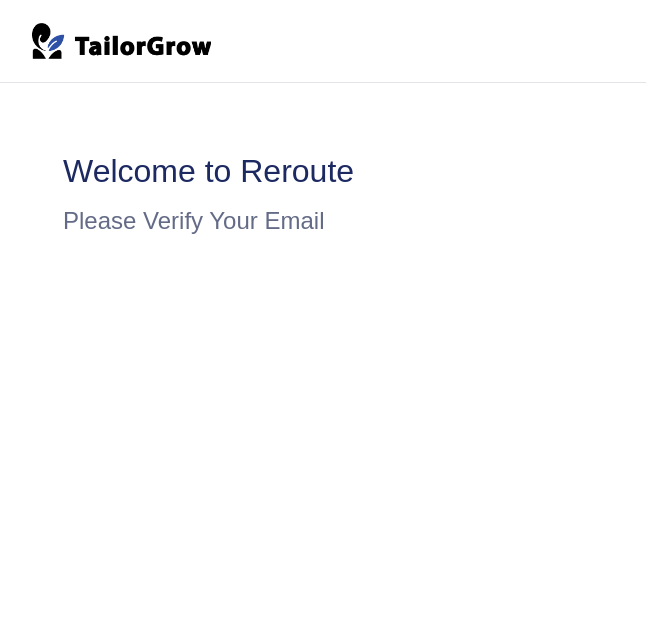
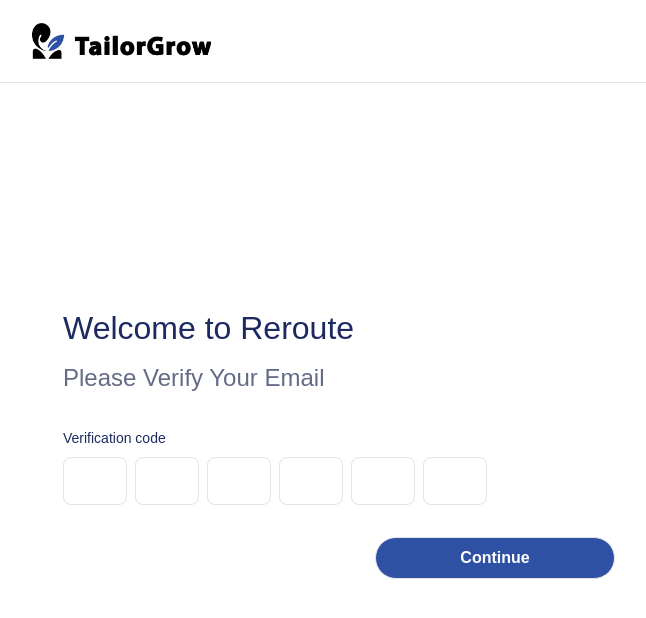
Before and after one commit to titan-2090/tailor, a Next.js app: page /otpverification in a window 1280 px wide. Shown: the top 618 px of the page, without its empty margins (1-647 px from the left). Built offline with nearby package versions, Linux system fonts and the light colour scheme.

Commit message:
feat: add otp form

```diff
--- a/package.json
+++ b/package.json
@@ -17,12 +17,13 @@
     "class-variance-authority": "^0.7.0",
     "clsx": "^2.1.1",
     "crypto": "^1.0.1",
+    "input-otp": "^1.4.1",
     "lucide-react": "^0.456.0",
+    "next": "14.2.17",
     "next-auth": "^4.24.10",
     "prisma": "^5.22.0",
     "react": "^18",
     "react-dom": "^18",
-    "next": "14.2.17",
     "resend": "^4.0.1-alpha.0",
     "tailwind-merge": "^2.5.4",
     "tailwindcss-animate": "^1.0.7",
--- a/src/app/otpverification/page.tsx
+++ b/src/app/otpverification/page.tsx
@@ -1,22 +1,12 @@
-import OPTForm from "@/components/forms/opt-form";
+import OTPForm from "@/components/forms/opt-form";
 import Header from "@/components/shared/header";
 
 const page = () => {
   return (
-    <div className="min-h-screen">
+    <div className="min-h-screen flex flex-col">
       <Header />
-      <div className="flex items-center p-[64px] gap-[48px]">
-        <div className="flex flex-col gap-[32px] flex-1 rounded-[16px]">
-          <div className="flex flex-col gap-[8px]">
-            <p className="text-h2 text-second-foreground font-[500]">
-              Welcome to Reroute
-            </p>
-            <p className="text-h4 text-third-foreground">
-              Please Verify Your Email
-            </p>
-          </div>
-          <OPTForm />
-        </div>
+      <div className="flex items-center p-[64px] gap-[48px] flex-1">
+        <OTPForm />
         <div className="flex-1"></div>
       </div>
     </div>
--- /dev/null
+++ b/src/components/buttons/submit-button.tsx
@@ -0,0 +1,32 @@
+import { cn } from "@/lib/utils";
+
+const SubmitButton = ({
+  type,
+  disabled,
+  isLoading,
+  className,
+  onClick,
+}: {
+  type?: "submit" | "button";
+  disabled: boolean;
+  isLoading?: boolean;
+  className?: string;
+  onClick?: () => void;
+}) => {
+  return (
+    <button
+      type={type ? "submit" : type}
+      disabled={disabled}
+      className={cn(
+        "px-[16px] py-[8px] bg-highlight border-[1px] border-solid rounded-[80px] text-invert-foreground font-bold",
+        disabled ? "opacity-50" : "",
+        className
+      )}
+      onClick={onClick}
+    >
+      {isLoading ? "Loading..." : "Continue"}
+    </button>
+  );
+};
+
+export default SubmitButton;
--- a/src/components/forms/opt-form.tsx
+++ b/src/components/forms/opt-form.tsx
@@ -1,19 +1,115 @@
 "use client";
 
-import { useRef } from "react";
+import React, { useRef, useState } from "react";
+import SubmitButton from "../buttons/submit-button";
+import { z } from "zod";
+import ErrorMsg from "../shared/error";
 
-const OPTForm = () => {
-  const inputRefs = Array.from({ length: 4 }, () =>
-    useRef<HTMLInputElement>(null)
-  );
+// declare type for the props
+
+type InputProps = {
+  length?: number;
+};
+
+const FormSchema = z.object({
+  pin: z.string().min(6, {
+    message: "Your one-time password must be 6 characters.",
+  }),
+});
+
+const OTPInput = ({ length = 6 }: InputProps) => {
+  const [isLoading, setIsLoading] = useState(false);
+  const [error, setError] = useState("");
+  // if you're not using Typescript, simply do const inputRef = useRef()
+
+  const inputRef = useRef<HTMLInputElement[]>(Array(length).fill(null));
+
+  // if you're not using Typescript, do useState()
+  const [OTP, setOTP] = useState<string[]>(Array(length).fill(""));
+
+  const handleTextChange = (input: string, index: number) => {
+    const newPin = [...OTP];
+    newPin[index] = input;
+    setOTP(newPin);
+
+    // check if the user has entered the first digit, if yes, automatically focus on the next input field and so on.
+
+    if (input.length === 1 && index < length - 1) {
+      inputRef.current[index + 1]?.focus();
+    }
+
+    if (input.length === 0 && index > 0) {
+      inputRef.current[index - 1]?.focus();
+    }
+  };
+
+  const handleSubmit = () => {
+    setIsLoading(true);
+
+    try {
+      FormSchema.safeParse({ pin: OTP.join("") });
+    } catch (error) {
+      console.log(error);
+    } finally {
+      setIsLoading(false);
+    }
+    setError("");
+
+    try {
+      // Validate email before submission
+      FormSchema.safeParse({ pin: OTP.join("") });
+
+      //To Do Verify OTP funtion
+    } catch (err) {
+      if (err instanceof z.ZodError) {
+        setError(err.errors[0].message);
+      }
+      setError("Something went wrong. Please try again later.");
+    } finally {
+      setIsLoading(false);
+    }
+  };
 
   return (
-    <div>
-      {inputRefs.map((ref, index) => {
-        return <input key={index} type="text" maxLength={1} ref={ref} />;
-      })}
+    <div className="flex flex-col gap-[32px] flex-1 rounded-[16px]">
+      <div className="flex flex-col gap-[8px]">
+        <p className="text-h2 text-second-foreground font-[500]">
+          Welcome to Reroute
+        </p>
+        <p className="text-h4 text-third-foreground">
+          Please Verify Your Email
+        </p>
+      </div>
+      <div className="flex flex-col gap-[8px]">
+        <p className="text-m">Verification code</p>
+        <div className="flex gap-[8px]">
+          {Array.from({ length }, (_, index) => (
+            <input
+              key={index}
+              type="text"
+              maxLength={1}
+              value={OTP[index]}
+              onChange={(e) => handleTextChange(e.target.value, index)}
+              ref={(ref) => {
+                if (ref) inputRef.current[index] = ref;
+              }}
+              className="w-[64px] h-[48px] text-center border-[1px] border-first-stroke rounded-[8px]"
+            />
+          ))}
+        </div>
+        <ErrorMsg error={error} />
+      </div>
+      <div className="text-right">
+        <SubmitButton
+          type="button"
+          disabled={false}
+          isLoading={isLoading}
+          className="w-[240px]"
+          onClick={handleSubmit}
+        />
+      </div>
     </div>
   );
 };
 
-export default OPTForm;
+export default OTPInput;
--- a/src/components/forms/user-email-form.tsx
+++ b/src/components/forms/user-email-form.tsx
@@ -1,12 +1,13 @@
 "use client";
 
 import { signup } from "@/lib/actions";
-import { cn } from "@/lib/utils";
 import Link from "next/link";
 import { redirect } from "next/navigation";
 import { useState } from "react";
 import { z } from "zod";
 import GoogleButton from "../buttons/google-button";
+import SubmitButton from "../buttons/submit-button";
+import ErrorMsg from "../shared/error";
 
 const emailSchema = z.object({
   email: z.string().email("Please enter a valid email address"),
@@ -50,19 +51,10 @@ const UserEmailForm = () => {
             placeholder="Email"
             className="px-[16px] py-[12px] border-first-stroke border-[1px] border-solid rounded-[8px]"
           />
-          {error && <span className="text-red-500 text-sm">{error}</span>}
+          <ErrorMsg error={error} />
         </div>
         <div className="flex flex-col gap-[12px]">
-          <button
-            type="submit"
-            disabled={isLoading || !email}
-            className={cn(
-              "px-[16px] py-[8px] bg-highlight border-[1px] border-solid rounded-[80px] text-invert-foreground font-bold",
-              email ? "" : "opacity-50"
-            )}
-          >
-            {isLoading ? "Loading..." : "Continue"}
-          </button>
+          <SubmitButton disabled={!email || isLoading} isLoading={isLoading} />
           <p className="text-s text-center">
             By continuing, you are agreeing to Reroute&apos;s
             <br />
--- /dev/null
+++ b/src/components/shared/error.tsx
@@ -0,0 +1,7 @@
+const ErrorMsg = ({ error }: { error: string }) => {
+  return (
+    error && <span className="text-negative-foreground text-s">{error}</span>
+  );
+};
+
+export default ErrorMsg;
--- /dev/null
+++ b/src/components/ui/input-otp.tsx
@@ -0,0 +1,71 @@
+"use client"
+
+import * as React from "react"
+import { OTPInput, OTPInputContext } from "input-otp"
+import { Dot } from "lucide-react"
+
+import { cn } from "@/lib/utils"
+
+const InputOTP = React.forwardRef<
+  React.ElementRef<typeof OTPInput>,
+  React.ComponentPropsWithoutRef<typeof OTPInput>
+>(({ className, containerClassName, ...props }, ref) => (
+  <OTPInput
+    ref={ref}
+    containerClassName={cn(
+      "flex items-center gap-2 has-[:disabled]:opacity-50",
+      containerClassName
+    )}
+    className={cn("disabled:cursor-not-allowed", className)}
+    {...props}
+  />
+))
+InputOTP.displayName = "InputOTP"
+
+const InputOTPGroup = React.forwardRef<
+  React.ElementRef<"div">,
+  React.ComponentPropsWithoutRef<"div">
+>(({ className, ...props }, ref) => (
+  <div ref={ref} className={cn("flex items-center", className)} {...props} />
+))
+InputOTPGroup.displayName = "InputOTPGroup"
+
+const InputOTPSlot = React.forwardRef<
+  React.ElementRef<"div">,
+  React.ComponentPropsWithoutRef<"div"> & { index: number }
+>(({ index, className, ...props }, ref) => {
+  const inputOTPContext = React.useContext(OTPInputContext)
+  const { char, hasFakeCaret, isActive } = inputOTPContext.slots[index]
+
+  return (
+    <div
+      ref={ref}
+      className={cn(
+        "relative flex h-10 w-10 items-center justify-center border-y border-r border-input text-sm transition-all first:rounded-l-md first:border-l last:rounded-r-md",
+        isActive && "z-10 ring-2 ring-ring ring-offset-background",
+        className
+      )}
+      {...props}
+    >
+      {char}
+      {hasFakeCaret && (
+        <div className="pointer-events-none absolute inset-0 flex items-center justify-center">
+          <div className="h-4 w-px animate-caret-blink bg-foreground duration-1000" />
+        </div>
+      )}
+    </div>
+  )
+})
+InputOTPSlot.displayName = "InputOTPSlot"
+
+const InputOTPSeparator = React.forwardRef<
+  React.ElementRef<"div">,
+  React.ComponentPropsWithoutRef<"div">
+>(({ ...props }, ref) => (
+  <div ref={ref} role="separator" {...props}>
+    <Dot />
+  </div>
+))
+InputOTPSeparator.displayName = "InputOTPSeparator"
+
+export { InputOTP, InputOTPGroup, InputOTPSlot, InputOTPSeparator }
--- a/tailwind.config.ts
+++ b/tailwind.config.ts
@@ -75,6 +75,15 @@ export default {
         bold: "700",
         medium: "400",
       },
+      keyframes: {
+        "caret-blink": {
+          "0%,70%,100%": { opacity: "1" },
+          "20%,50%": { opacity: "0" },
+        },
+      },
+      animation: {
+        "caret-blink": "caret-blink 1.25s ease-out infinite",
+      },
     },
   },
   plugins: [require("tailwindcss-animate")],
```
Also changed, not shown: 2 other files (tests, documents, lock files or other folders).
